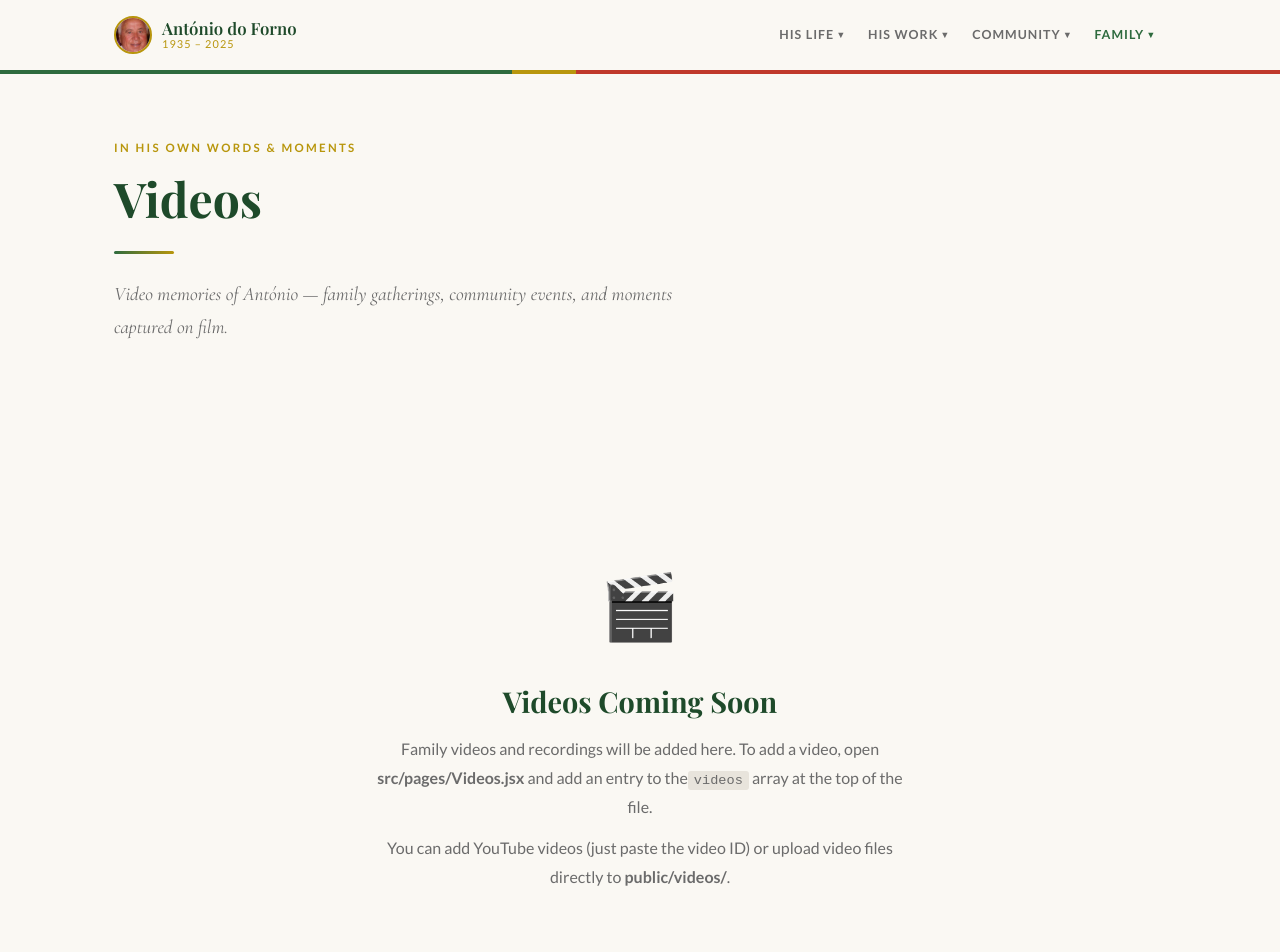
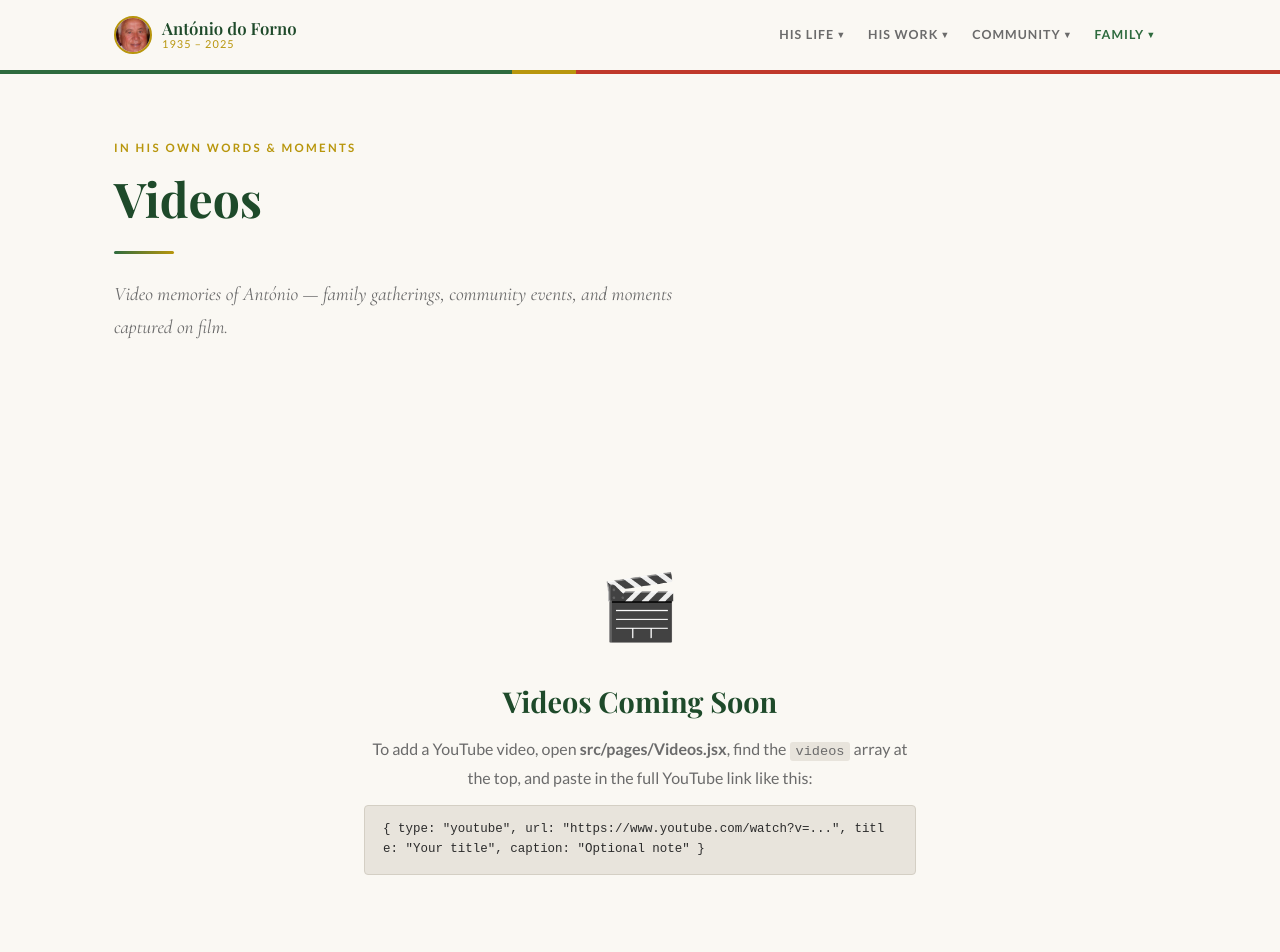
Before and after one commit to dofornop/antonio-doforno-website, a React (Create React App) app: page /#/videos in a window 1280 px wide. Shown: the top 952 px of the page. Built offline with nearby package versions, Linux system fonts and the light colour scheme; a web font is replaced by a local one.

Commit message:
Videos: accept full YouTube URLs

```diff
--- a/src/pages/Videos.css
+++ b/src/pages/Videos.css
@@ -85,6 +85,20 @@
   font-size: 0.85em;
 }
 
+.videos-placeholder__example {
+  margin-top: 12px;
+  background: var(--light-grey);
+  border: 1px solid var(--border);
+  border-radius: 4px;
+  padding: 14px 18px;
+  font-family: monospace;
+  font-size: 0.78rem;
+  color: var(--charcoal);
+  text-align: left;
+  line-height: 1.6;
+  word-break: break-all;
+}
+
 @media (max-width: 700px) {
   .videos-grid { grid-template-columns: 1fr; }
 }
--- a/src/pages/Videos.jsx
+++ b/src/pages/Videos.jsx
@@ -1,10 +1,32 @@
 import './Videos.css';
 
-// To add a video, add an entry to this array:
-// { type: "youtube", id: "VIDEO_ID_HERE", title: "Title", caption: "Short description" }
-// or
-// { type: "file", src: "video-filename.mp4", title: "Title", caption: "Short description" }
-const videos = [];
+// ─── HOW TO ADD A VIDEO ────────────────────────────────────────────────────────
+//
+// For a YouTube video — just paste the full link:
+//   { type: "youtube", url: "https://www.youtube.com/watch?v=abc123", title: "Title", caption: "Optional description" }
+//   { type: "youtube", url: "https://youtu.be/abc123",                title: "Title", caption: "Optional description" }
+//
+// For a video file you upload to public/videos/:
+//   { type: "file", src: "video-filename.mp4", title: "Title", caption: "Optional description" }
+//
+const videos = [
+  // Example — delete this line and add your own below:
+  // { type: "youtube", url: "https://www.youtube.com/watch?v=dQw4w9WgXcQ", title: "Example Video", caption: "A caption here" },
+];
+
+// ─── Extracts the YouTube video ID from any YouTube URL format ─────────────────
+function getYouTubeId(url) {
+  if (!url) return null;
+  try {
+    const u = new URL(url);
+    if (u.hostname === 'youtu.be') return u.pathname.slice(1);
+    if (u.hostname.includes('youtube.com')) return u.searchParams.get('v');
+  } catch {
+    // if it's already just an ID, return it as-is
+    return url;
+  }
+  return null;
+}
 
 export default function Videos() {
   return (
@@ -13,7 +35,7 @@ export default function Videos() {
 
       <div className="videos-header">
         <div className="container">
-          <div className="section-label">In His Own Words & Moments</div>
+          <div className="section-label">In His Own Words &amp; Moments</div>
           <h1 className="section-title">Videos</h1>
           <div className="section-divider" />
           <p className="section-subtitle">
@@ -25,45 +47,47 @@ export default function Videos() {
 
       <section className="videos-main">
         <div className="container">
-          {videos.length > 0 ? (
+          {videos.filter(v => !(v.type === 'youtube' && v.url?.includes('dQw4w9WgXcQ'))).length > 0 ? (
             <div className="videos-grid">
-              {videos.map((v, i) => (
+              {videos.map((v, i) => {
+                const youtubeId = v.type === 'youtube' ? getYouTubeId(v.url) : null;
+                return (
                   <div key={i} className="video-card">
                     <div className="video-card__embed">
-                    {v.type === 'youtube' ? (
+                      {v.type === 'youtube' && youtubeId ? (
                         <iframe
-                        src={`https://www.youtube.com/embed/${v.id}`}
+                          src={`https://www.youtube.com/embed/${youtubeId}`}
                           title={v.title}
                           allow="accelerometer; autoplay; clipboard-write; encrypted-media; gyroscope; picture-in-picture"
                           allowFullScreen
                         />
-                    ) : (
+                      ) : v.type === 'file' ? (
                         <video controls>
                           <source src={`${process.env.PUBLIC_URL}/videos/${v.src}`} />
                           Your browser does not support video.
                         </video>
-                    )}
+                      ) : null}
                     </div>
                     <div className="video-card__body">
                       <h3 className="video-card__title">{v.title}</h3>
                       {v.caption && <p className="video-card__caption">{v.caption}</p>}
                     </div>
                   </div>
-              ))}
+                );
+              })}
             </div>
           ) : (
             <div className="videos-placeholder">
               <div className="videos-placeholder__icon">🎬</div>
               <h2>Videos Coming Soon</h2>
               <p>
-                Family videos and recordings will be added here. To add a video,
-                open <strong>src/pages/Videos.jsx</strong> and add an entry to the
-                <code>videos</code> array at the top of the file.
+                To add a YouTube video, open <strong>src/pages/Videos.jsx</strong>,
+                find the <code>videos</code> array at the top, and paste in the
+                full YouTube link like this:
               </p>
-              <p>
-                You can add YouTube videos (just paste the video ID) or upload
-                video files directly to <strong>public/videos/</strong>.
-              </p>
+              <div className="videos-placeholder__example">
+                {`{ type: "youtube", url: "https://www.youtube.com/watch?v=...", title: "Your title", caption: "Optional note" }`}
+              </div>
             </div>
           )}
         </div>
```
Lines whose indentation alone changed are shown as unchanged.
